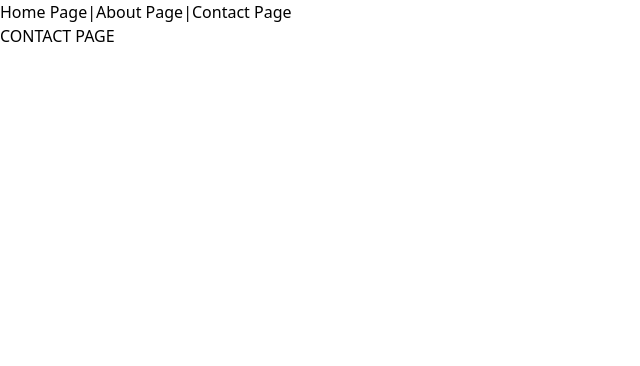
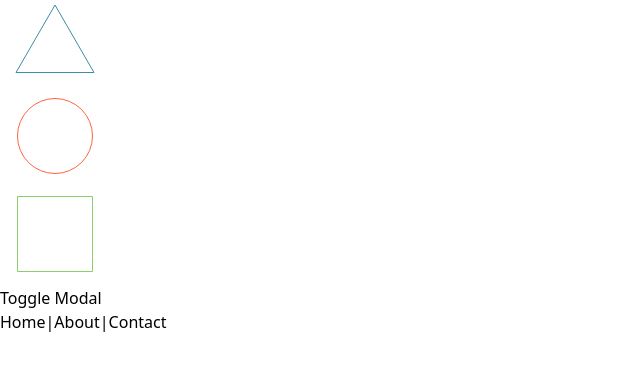
Before and after one commit to Ravi10000/react-ts-framer-motion-and-more, a React (Vite) app: page /contact in a window 1280 px wide. Shown: the top 366 px of the page, without its empty margins (0-640 px from the left). Built offline with nearby package versions, Linux system fonts and the light colour scheme.

Commit message:
till animating svg and modal

```diff
--- a/src/App.tsx
+++ b/src/App.tsx
@@ -1,15 +1,31 @@
-import { Link, Route, Routes, useLocation } from 'react-router-dom'
-import './App.css'
-// import { useState } from 'react'
+import { Link, Route, Routes, useLocation } from "react-router-dom";
+import "./App.css";
+import { useState } from "react";
 // import { Button } from './components/button'
-import {
-  // motion
-  // ,
-  AnimatePresence
-} from 'framer-motion'
-import HomePage from './pages/home'
-import AboutPage from './pages/about'
-import ContactPage from './pages/contact'
+import { motion, AnimatePresence } from "framer-motion";
+import HomePage from "./pages/home";
+import AboutPage from "./pages/about";
+import ContactPage from "./pages/contact";
+import { Fragment } from "react";
+import Modal from "./components/modal";
+
+const links = [
+  {
+    name: "Home",
+    path: "/",
+    color: "red-400",
+  },
+  {
+    name: "About",
+    path: "/about",
+    color: "green-400",
+  },
+  {
+    name: "Contact",
+    path: "/contact",
+    color: "yellow-400",
+  },
+] as const;
 
 function App() {
   // const containerVariants = {
@@ -63,6 +79,36 @@ function App() {
   // }
   // const [showTitle, setShowTitle] = useState(true)
   const location = useLocation();
+  console.log({ location });
+  const [showModal, setShowModal] = useState(false);
+  const svgVarients = {
+    initial: {
+      // opacity: 0,
+      // rotate: "360deg",
+    },
+    animate: {
+      // opacity: 1,
+      // rotate: 0,
+      transition: {
+        // duration: 0.5,
+        staggerChildren: 0.5,
+      },
+    },
+  };
+  const pathVarients = {
+    initial: {
+      pathLength: 0,
+      // strokeWidth: 10,
+    },
+    animate: {
+      pathLength: 1,
+      // strokeWidth: 10,
+      transition: {
+        duration: 0.75,
+        // repeat: Infinity,
+      },
+    },
+  };
   return (
     // <div>
     //   <motion.div className='flex gap-5 flex-col w-full h-[100vh] items-center justify-center overflow-hidden max-w-[100vw]'
@@ -96,15 +142,71 @@ function App() {
     //     </div>
     //   </motion.div>
     // </div >
-    <div className='flex flex-col gap-10 w-full overflow-hidden min-h-[100vh]'>
-      <ul className='flex gap-5 font-bold p-2'>
-        <Link to="/" className='hover:text-blue-500'>Home Page</Link>
-        |
-        <Link to="/about" className='hover:text-blue-500'>About Page</Link>
-        |
-        <Link to="/contact" className='hover:text-blue-500'>Contact Page</Link>
+
+    <div className="flex flex-col overflow-hidden min-h-[100vh]">
+      <motion.svg
+        width="105"
+        height="286"
+        viewBox="0 0 105 286"
+        fill="none"
+        xmlns="http://www.w3.org/2000/svg"
+        variants={svgVarients}
+        initial="initial"
+        animate="animate"
+        className="h-fit self-center m-2 rotate-90"
+      >
+        <motion.path
+          d="M16.0289 72.5L55 5L93.9711 72.5H16.0289Z"
+          stroke="#3C8DA5"
+          // strokeWidth="10"
+          variants={pathVarients}
+        />
+        <motion.circle
+          cx="55"
+          cy="136"
+          r="37.5"
+          stroke="#FC6541"
+          // strokeWidth="10"
+          variants={pathVarients}
+        />
+        <motion.rect
+          x="17.5"
+          y="196.5"
+          width="75"
+          height="75"
+          stroke="#8BCF69"
+          // strokeWidth="10"
+          variants={pathVarients}
+        />
+      </motion.svg>
+
+      <motion.button
+        className="fixed right-2 bottom-2 bg-white text-gray px-5 py-3 rounded-md font-medium uppercase text-sm z-10"
+        onClick={() => setShowModal(true)}
+        whileTap={{ scale: 0.9 }}
+      >
+        Toggle Modal
+      </motion.button>
+      <Modal setShowModal={setShowModal} showModal={showModal} />
+      <ul className="flex justify-center gap-5 font-bold p-5 ">
+        {links?.map((link, index) => (
+          <Fragment key={link?.name}>
+            <Link
+              to={link?.path}
+              className={`hover:text-${link?.color} px-3 py-1 text-center ${
+                link.path === location.pathname ? "text-blue-600" : ""
+              }`}
+            >
+              {link?.name}
+            </Link>
+            {index < links?.length - 1 && "|"}
+          </Fragment>
+        ))}
       </ul>
-      <AnimatePresence mode='wait'>
+      <AnimatePresence
+        mode="wait"
+        onExitComplete={() => setShowModal(false)} // as route changes the modal will get closed
+      >
         <Routes location={location} key={location.key}>
           <Route path="/" element={<HomePage />} />
           <Route path="/about" element={<AboutPage />} />
@@ -112,7 +214,7 @@ function App() {
         </Routes>
       </AnimatePresence>
     </div>
-  )
+  );
 }
 
-export default App
+export default App;
--- /dev/null
+++ b/src/components/modal.tsx
@@ -0,0 +1,69 @@
+import { motion, AnimatePresence } from "framer-motion";
+
+interface modalProps {
+  // extends React.FC
+  showModal: boolean;
+  setShowModal: React.Dispatch<React.SetStateAction<boolean>>;
+}
+function Modal({ showModal, setShowModal }: modalProps) {
+  const containerVariant = {
+    initial: {
+      opacity: 0,
+    },
+    animate: {
+      opacity: 1,
+      transition: {
+        duration: 0.5,
+      },
+    },
+  };
+  const modalVarients = {
+    initial: {
+      y: "-100vh",
+    },
+    animate: {
+      y: 0,
+      transition: {
+        delay: 0.35,
+      },
+    },
+  };
+
+  return (
+    <AnimatePresence mode="wait">
+      {showModal && ( // this should be here to trigger exit animation
+        <motion.div
+          className="fixed h-full w-full z-10 bg-[#00000065] flex items-center justify-center p-5"
+          variants={containerVariant}
+          initial="initial"
+          animate="animate"
+          exit="initial"
+          onClick={() => setShowModal(false)}
+        >
+          <motion.div
+            className="p-5 bg-white rounded-md max-w-md inset-auto flex flex-col gap-5 text-center"
+            variants={modalVarients}
+            onClick={(e) => e.stopPropagation()}
+          >
+            <h1 className="font-bold text-lg text-red-400">QUOTE OF THE DAY</h1>
+            <p className="text-lg">
+              Life imposes things on you that you can't control, but you still
+              have the choice of how you're going to live through this."
+              <br />
+              <i>- Celine Dion</i>
+            </p>
+            <motion.button
+              onClick={() => setShowModal(false)}
+              className="bg-red-500 p-3 rounded-md font-bold text-white"
+              whileTap={{ scale: 0.9 }}
+            >
+              Close
+            </motion.button>
+          </motion.div>
+        </motion.div>
+      )}
+    </AnimatePresence>
+  );
+}
+
+export default Modal;
--- a/src/index.css
+++ b/src/index.css
@@ -1,3 +1,11 @@
 @tailwind base;
 @tailwind components;
 @tailwind utilities;
+
+.page {
+  @apply flex flex-col items-center justify-center text-center text-white grow;
+}
+
+.page-heading {
+  @apply text-[70px] font-bold;
+}
--- a/src/pages/about.tsx
+++ b/src/pages/about.tsx
@@ -9,30 +9,30 @@ function AboutPage() {
       x: 0,
       transition: {
         // dealy: .4,
-        // type: "spring",
-        // mass: 0.4,
-        // damping: 8,
-        dealy: 1.5,
-        duration: 1.5,
+        type: "spring",
+        mass: 0.4,
+        damping: 8,
+        // dealy: 1.5,
+        // duration: .75,
       },
     },
     exit: {
       x: "-100vw",
       transition: {
         ease: "easeInOut",
-        duration: 1,
+        // duration: 1,
       },
     },
   };
   return (
     <motion.div
-      className="text-green-400 flex flex-col p-10 items-center justify-center"
+      className="page bg-green-400"
       variants={containerVariants}
       initial="hidden"
       animate="show"
       exit="exit"
     >
-      <h1 className="text-[100px] font-bold">ABOUT PAGE</h1>
+      <h1 className="page-heading">ABOUT PAGE</h1>
     </motion.div>
   );
 }
--- a/src/pages/contact.tsx
+++ b/src/pages/contact.tsx
@@ -8,30 +8,30 @@ function ContactPage() {
     show: {
       x: 0,
       transition: {
-        dealy: 1.5,
-        duration: 1.5,
-        // type: "spring",
-        // mass: 0.4,
-        // damping: 8,
+        // dealy: 1.5,
+        // duration: .75,
+        type: "spring",
+        mass: 0.4,
+        damping: 10,
       },
     },
     exit: {
-      x: "-70vw",
+      x: "100vw",
       transition: {
         ease: "easeInOut",
-        duration: 1,
+        // duration: 1,
       },
     },
   };
   return (
     <motion.div
-      className="text-yellow-400 flex flex-col p-10 items-center justify-center"
+      className="page bg-yellow-400"
       variants={containerVariants}
       exit="exit"
       initial="hidden"
       animate="show"
     >
-      <h1 className="text-[100px] font-bold" >CONTACT PAGE</h1>
+      <h1 className="page-heading">CONTACT PAGE</h1>
     </motion.div>
   );
 }
--- a/src/pages/home.tsx
+++ b/src/pages/home.tsx
@@ -8,19 +8,19 @@ function HomePage() {
     show: {
       opacity: 1,
       transition: {
-        dealy: 1.5,
-        duration: 1.5,
+        // dealy: 1.5,
+        // duration: 0.75,
         // dealy: .4,
-        // type: "spring",
-        // mass: 0.4,
-        // damping: 8,
+        type: "spring",
+        mass: 0.4,
+        damping: 8,
       },
     },
     exit: {
       x: "-100vw",
       transition: {
         ease: "easeInOut",
-        duration: 1,
+        // duration: 1,
       },
     },
   };
@@ -39,13 +39,13 @@ function HomePage() {
   // }
   return (
     <motion.div
-      className="text-red-400 flex flex-col p-10 items-center justify-center"
+      className="page bg-red-400"
       variants={containerVariants}
       initial="hidden"
       animate="show"
       exit="exit"
     >
-      <h1 className="text-[100px] font-bold">HOME PAGE</h1>
+      <h1 className="page-heading">HOME PAGE</h1>
     </motion.div>
   );
 }
```
Also changed, not shown: src/components/button.tsx (+23 -8 lines).
